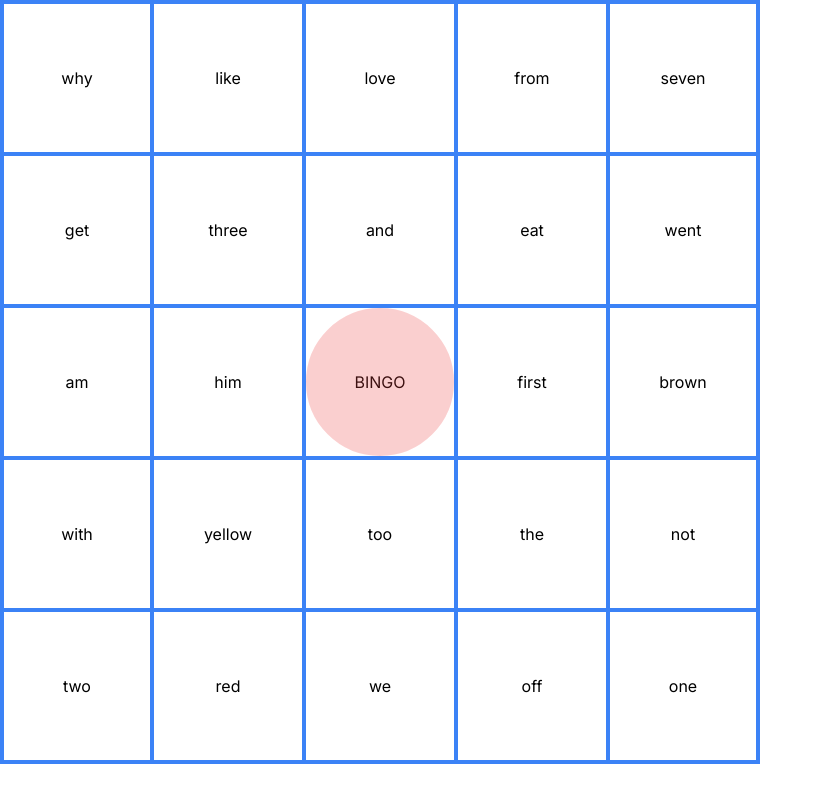
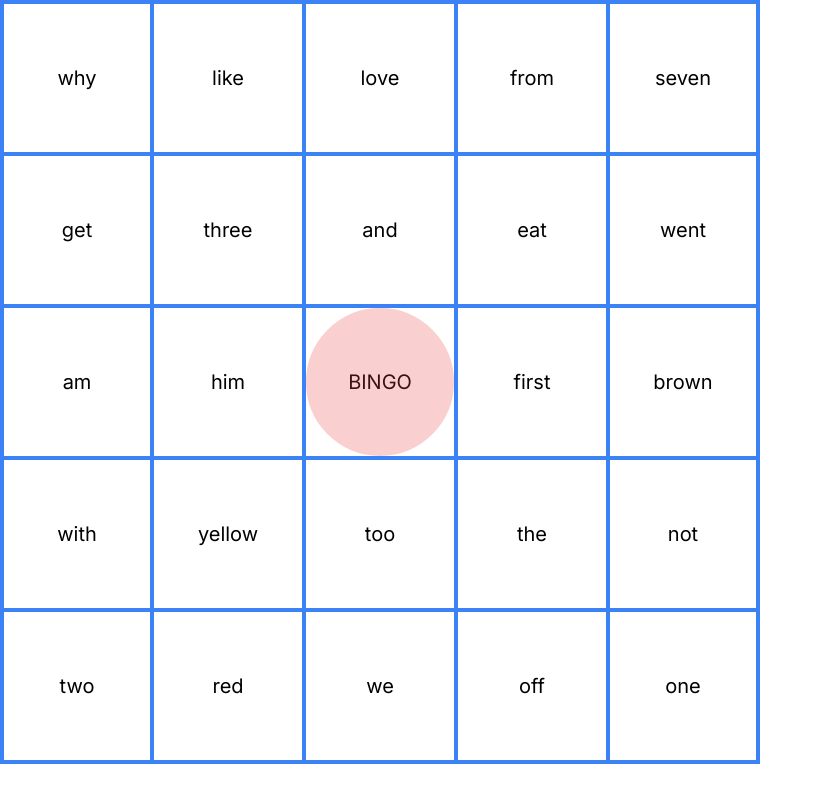
Before and after one commit to rgpass/sight-words-bingo, a Next.js app: page / in a window 1280 px wide. Shown: the whole page, without its empty margins (0-823 px from the left). Built offline with nearby package versions, Linux system fonts and the light colour scheme.

Commit message:
Make text bigger

```diff
--- a/app/_components/Square.tsx
+++ b/app/_components/Square.tsx
@@ -15,7 +15,7 @@ export function Square({ word }: { word: string }) {
       className="relative flex justify-center items-center text-center w-full h-full aspect-square max-h-[calc(min(19vh,_19vw))] max-w-[calc(min(19vh,_19vw))] first-of-type:border-l-4 last-of-type:border-r-4 border-2 border-blue-500"
       onClick={handleClick}
     >
-      {word}
+      <span className="text-xl">{word}</span>
       {isSelected && (
         <div className="absolute w-full h-full border-8 rounded-full border-red-500 bg-red-500 opacity-25" />
       )}
```
